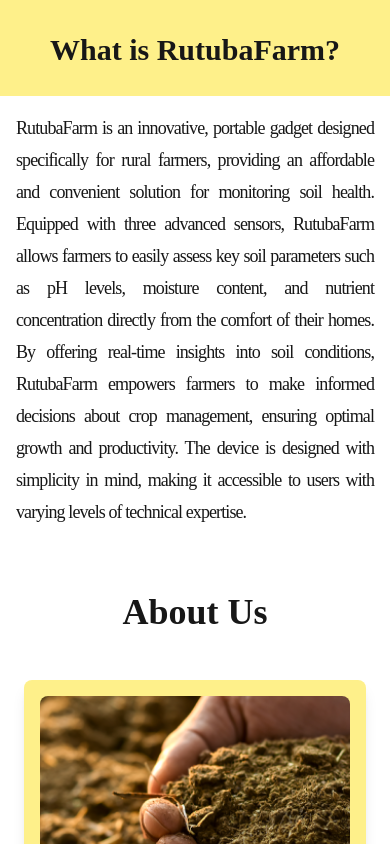
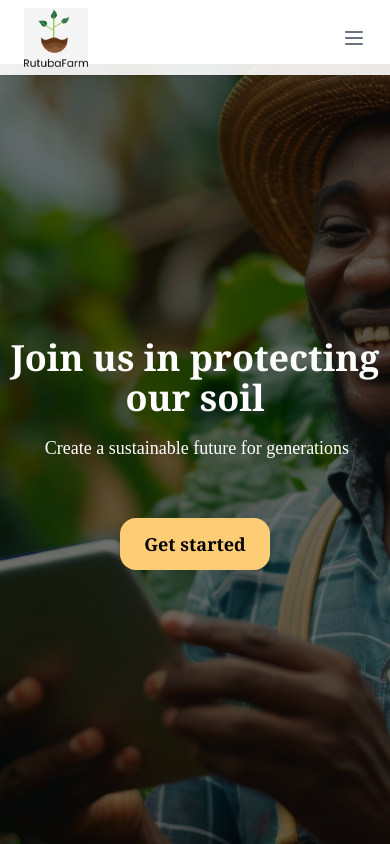
Before and after one commit to akirachix/Quantum-Informational, a Next.js app in the folder rotuba-farm/: page / in a window 390 px wide. Shown: the top 844 px of the page. Built offline with nearby package versions, Linux system fonts and the light colour scheme.

Commit message:
added navbar/landingpage

```diff
--- a/rotuba-farm/package.json
+++ b/rotuba-farm/package.json
@@ -9,9 +9,9 @@
     "lint": "next lint"
   },
   "dependencies": {
-    "next": "^14.2.9",
-    "react": "^18",
-    "react-dom": "^18"
+    "next": "^14.2.13",
+    "react": "^18.3.1",
+    "react-dom": "^18.3.1"
   },
   "devDependencies": {
     "@types/node": "^20",
--- /dev/null
+++ b/rotuba-farm/src/app/Landingpage/index.tsx
@@ -0,0 +1,31 @@
+import React from "react";
+import Image from "next/image";
+
+const LandingPage = () => {
+  return (
+    <div className="relative h-[calc(100vh-4rem)]">
+      <div className="">
+        <Image
+          src="/images/Farmer-photo.png"
+          alt="Drainage system"
+          layout="fill"
+          objectFit="cover"
+          className="brightness-100"
+        />
+      </div>
+      <div className="absolute inset-0 flex flex-col justify-center items-center text-center text-white bg-black bg-opacity-50">
+        <h2 className="text-4xl md:text-6xl lg:text-7xl font-bold mb-4 text-white font-serif">
+          Join us in protecting our soil
+        </h2>
+        <p className="text-lg md:text-3xl mb-4 mt-19 max-w-4xl mr-[-1%]" style={{fontFamily: 'Amiri, serif'}}>
+          Create a sustainable future for generations
+        </p>
+        <button className="bg-[#FDCD75] text-black px-6 py-3 text-lg md:text-3xl lg:text-2xl font-serif rounded-2xl font-bold mt-10 h-18">
+          Get started
+        </button>
+      </div>
+    </div>
+  );
+};
+
+export default LandingPage;
--- /dev/null
+++ b/rotuba-farm/src/app/Navbar/index.tsx
@@ -0,0 +1,124 @@
+"use client";
+
+import React, { useState } from "react";
+import Image from "next/image";
+import Link from "next/link";
+
+export default function Navbar() {
+  const [isMenuOpen, setIsMenuOpen] = useState(false);
+  return (
+    <div className="relative font-serif font-bold text-7xl">
+      <header className="fixed w-full z-10 bg-white  bg-opacity-90 shadow">
+        <div className="container max-w-[1800px] mx-auto px-4">
+          <div className="flex justify-between items-center">
+            <div className="flex items-center">
+              <div className=" ">
+                <Image
+                  src="/images/Rutubalogo.png"
+                  alt="Logo"
+                  width={80}
+                  height={20}
+                  // layout="fill"
+                  objectFit="contain"
+                  className="p-2"
+                />
+              </div>
+              {/* <div className="hidden sm:block"></div> */}
+            </div>
+            <nav className="hidden md:flex space-x-4 lg:space-x-8 font-semibold text-2xl">
+              <NavLink href="#home">Home</NavLink>
+              <NavLink href="#product">Product</NavLink>
+              <NavLink href="#about">Mission</NavLink>
+              <NavLink href="#team">Team</NavLink>
+            </nav>
+            <div className="md:hidden flex items-center">
+              <button
+                onClick={() => setIsMenuOpen(!isMenuOpen)}
+                className="text-gray-500 hover:text-gray-600 focus:outline-none focus:ring-2 focus:ring-blue-500 p-2 z-50 h-full"
+              >
+                <svg
+                  className="h-6 w-6"
+                  fill="none"
+                  viewBox="0 0 24 24"
+                  stroke="currentColor"
+                >
+                  <path
+                    strokeLinecap="round"
+                    strokeLinejoin="round"
+                    strokeWidth={2}
+                    d={
+                      isMenuOpen
+                        ? "M6 18L18 6M6 6l12 12"
+                        : "M4 6h16M4 12h16M4 18h16"
+                    }
+                  />
+                </svg>
+              </button>
+            </div>
+          </div>
+        </div>
+        {isMenuOpen && (
+          <div className="md:hidden fixed inset-0 bg-white z-40 flex items-center justify-center">
+            <div className="text-center">
+              <MobileNavLink href="#home" onClick={() => setIsMenuOpen(false)}>
+                Home
+              </MobileNavLink>
+              <MobileNavLink
+                href="#product"
+                onClick={() => setIsMenuOpen(false)}
+              >
+                Product
+              </MobileNavLink>
+              <MobileNavLink href="#about" onClick={() => setIsMenuOpen(false)}>
+                Mission
+              </MobileNavLink>
+              <MobileNavLink href="#team" onClick={() => setIsMenuOpen(false)}>
+                Team
+              </MobileNavLink>
+            </div>
+            <button
+              onClick={() => setIsMenuOpen(false)}
+              className="absolute top-4 right-4 text-gray-500 hover:text-gray-600 focus:outline-none focus:ring-2 focus:ring-blue-500 p-2"
+            >
+              <svg
+                className="h-8 w-8"
+                fill="none"
+                viewBox="0 0 24 24"
+                stroke="currentColor"
+              >
+                <path
+                  strokeLinecap="round"
+                  strokeLinejoin="round"
+                  strokeWidth={2}
+                  d="M6 18L18 6M6 6l12 12"
+                />
+              </svg>
+            </button>
+          </div>
+        )}
+      </header>
+      <div className="pt-16"></div>
+    </div>
+  );
+}
+function NavLink({ href, children }) {
+  return (
+    <a
+      href={href}
+      className="text-gray-600 hover:text-blue-500 px-2 py-1 text-2xl font-bold transition duration-150 ease-in-out"
+    >
+      {children}
+    </a>
+  );
+}
+function MobileNavLink({ href, children, onClick }) {
+  return (
+    <a
+      href={href}
+      onClick={onClick}
+      className="block px-3 py-4 text-3xl font-bold text-gray-600 hover:text-blue-500"
+    >
+      {children}
+    </a>
+  );
+}
--- a/rotuba-farm/src/app/globals.css
+++ b/rotuba-farm/src/app/globals.css
@@ -1,27 +1,3 @@
 @tailwind base;
 @tailwind components;
 @tailwind utilities;
-
-:root {
-  --background: #ffffff;
-  --foreground: #171717;
-}
-
-@media (prefers-color-scheme: dark) {
-  :root {
-    --background: #0a0a0a;
-    --foreground: #ededed;
-  }
-}
-
-body {
-  color: var(--foreground);
-  background: var(--background);
-  font-family: Arial, Helvetica, sans-serif;
-}
-
-@layer utilities {
-  .text-balance {
-    text-wrap: balance;
-  }
-}
--- a/rotuba-farm/src/app/page.tsx
+++ b/rotuba-farm/src/app/page.tsx
@@ -1,13 +1,19 @@
 import Image from "next/image";
+import Navbar from "./Navbar";
+import Landingpage from "./Landingpage";
 import Defination from "./components/Defination";
 import About from "./components/About";
+import Footer from "./footer";
 
 export default function Home() {
   return (
     <div>
       <main>
-        <Defination/>
+      <Navbar/>
+      <Landingpage/>
+      <Defination/>
        <About/>
+       <Footer/>
 
 
       </main>
```
Also changed, not shown: rotuba-farm/public/images/Farmer-photo.png (added), 1 other file (tests, documents, lock files or other folders).
